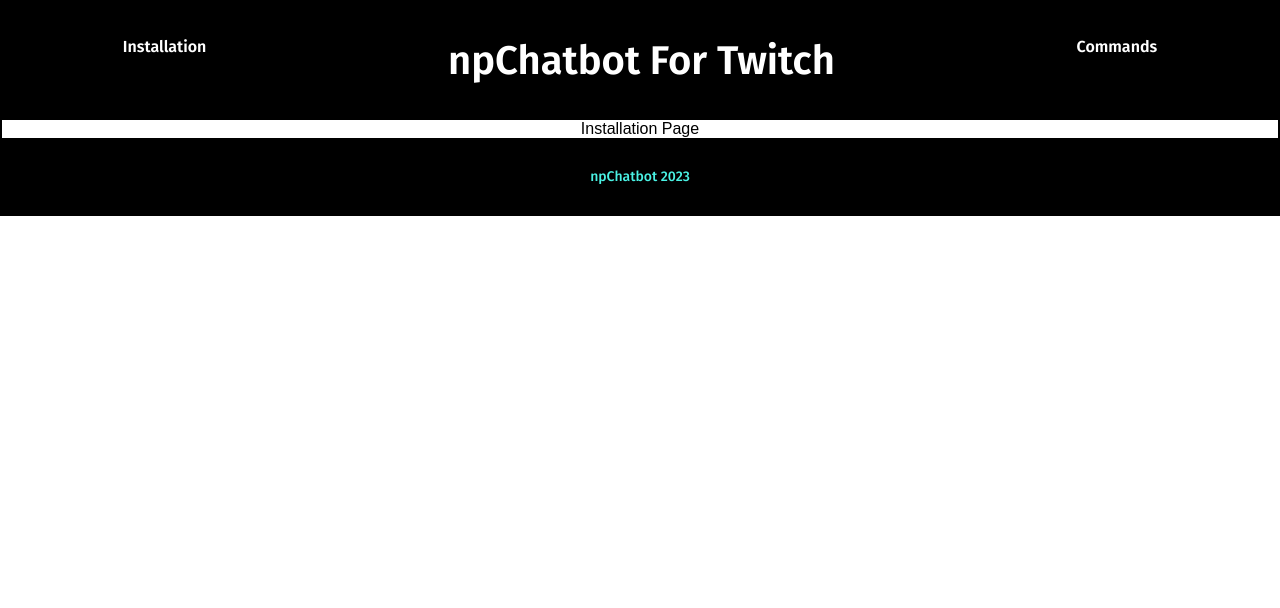
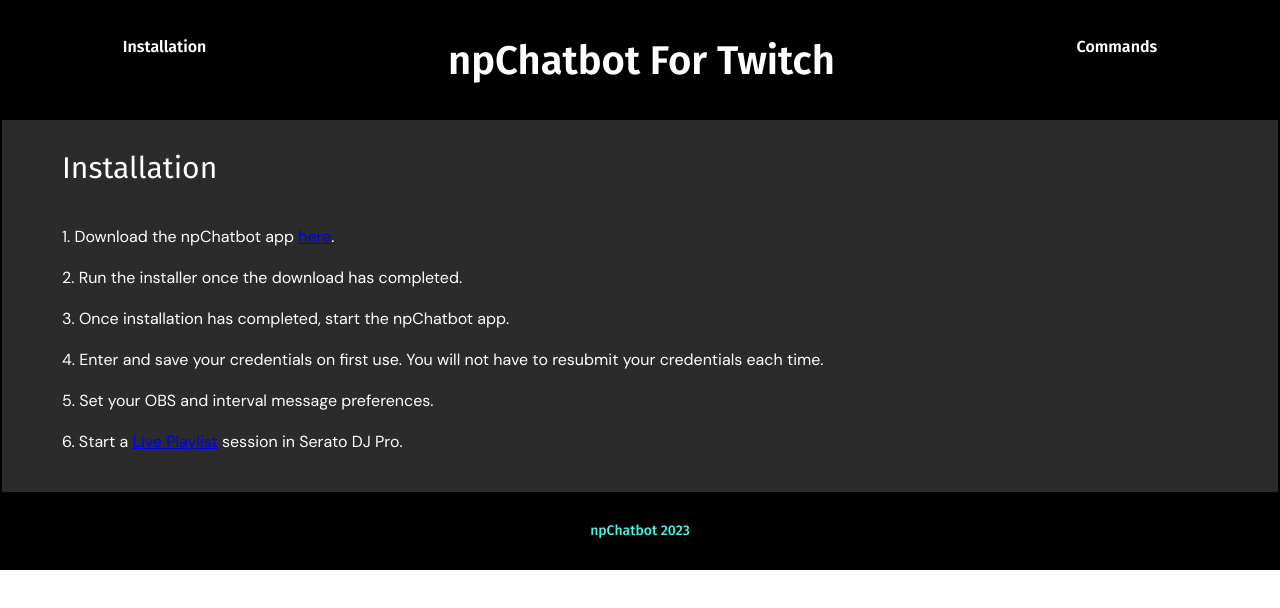
Before and after one commit to marcusmcb/np-chatbot-site, a React (Create React App) app: page /installation in a window 1280 px wide. Shown: the top 608 px of the page. Built offline with nearby package versions, Linux system fonts and the light colour scheme.

Commit message:
added starter code for installation page

```diff
--- a/src/App.css
+++ b/src/App.css
@@ -88,7 +88,7 @@
 	background-image: url('../public/images/dj_bench.jpg');
 	background-size: cover;
 	background-repeat: no-repeat;
-	background-position: center center;
+	background-position: center -360px;
 	padding: 50px;
 }
 
@@ -190,9 +190,6 @@
 		margin-right: 5px;
 	}
 
-	.description-box {
-	}
-
 	.description-box-header {
 		margin: 20px 20px 40px 20px;
 	}
--- a/src/pages/commands/CommandsPage.tsx
+++ b/src/pages/commands/CommandsPage.tsx
@@ -5,7 +5,11 @@
 		<>
 			<div className='commands-page'>
 				<div className='commands-page-container'>
-					<div className='commands-page-header'>Commands List:</div>
+					<div className='commands-page-header'>Command List:</div>
+					<div className='commands-page-text'>
+						<b>!np <i>test</i></b>{' '}
+						<p>utility command to test communication between npChatbot and your Twitch chatbot account (restricted to streamer/mod use only)</p>
+					</div>
 					<div className='commands-page-text'>
 						<b>!np ("now playing")</b>{' '}
 						<p>displays the title/artist of the current song playing</p>
--- a/src/pages/installation/InstallationPage.tsx
+++ b/src/pages/installation/InstallationPage.tsx
@@ -1,5 +1,33 @@
+import "./installationpage.css"
+
 const InstallationPage = ():JSX.Element => {
-  return (<div>Installation Page</div>)
+  return (
+    <div className="installation-page">
+      <div className="installation-page-header">
+        Installation
+      </div>
+      <div className="installation-page-directions-container">
+        <div className="installation-page-directions-step">
+          1. Download the npChatbot app <a href='#downloadlink'>here</a>.
+        </div>
+        <div className="installation-page-directions-step">
+          2. Run the installer once the download has completed.
+        </div>
+        <div className="installation-page-directions-step">
+          3. Once installation has completed, start the npChatbot app.
+        </div>
+        <div className="installation-page-directions-step">
+          4. Enter and save your credentials on first use.  You will not have to resubmit your credentials each time.
+        </div>
+        <div className="installation-page-directions-step">
+          5. Set your OBS and interval message preferences.
+        </div>
+        <div className="installation-page-directions-step">
+          6. Start a <a href='https://support.serato.com/hc/en-us/articles/228019568-Live-Playlists'>Live Playlist</a> session in Serato DJ Pro.
+        </div>
+      </div>
+    </div>
+  )
 }
 
 export default InstallationPage
--- /dev/null
+++ b/src/pages/installation/installationpage.css
@@ -0,0 +1,27 @@
+.installation-page {
+  background-color: rgb(43, 43, 43);
+  color: white;
+}
+
+.installation-page-header {
+  font-size: 30px;
+  padding: 30px;
+  font-family: "Fira Sans", sans-serif;
+  text-align: left;
+  margin-left: 30px;
+}
+
+.installation-page-directions-container {
+  padding-bottom: 30px;
+}
+
+.installation-page-directions-step {
+  text-align: left;
+  margin-left: 30px;
+  padding: 10px 30px 10px 30px;
+  font-family: "DM Sans", sans-serif;
+}
+
+.installation-page-directions-step a:visited, a:hover {
+  color: rgb(74, 242, 228);
+}
```
